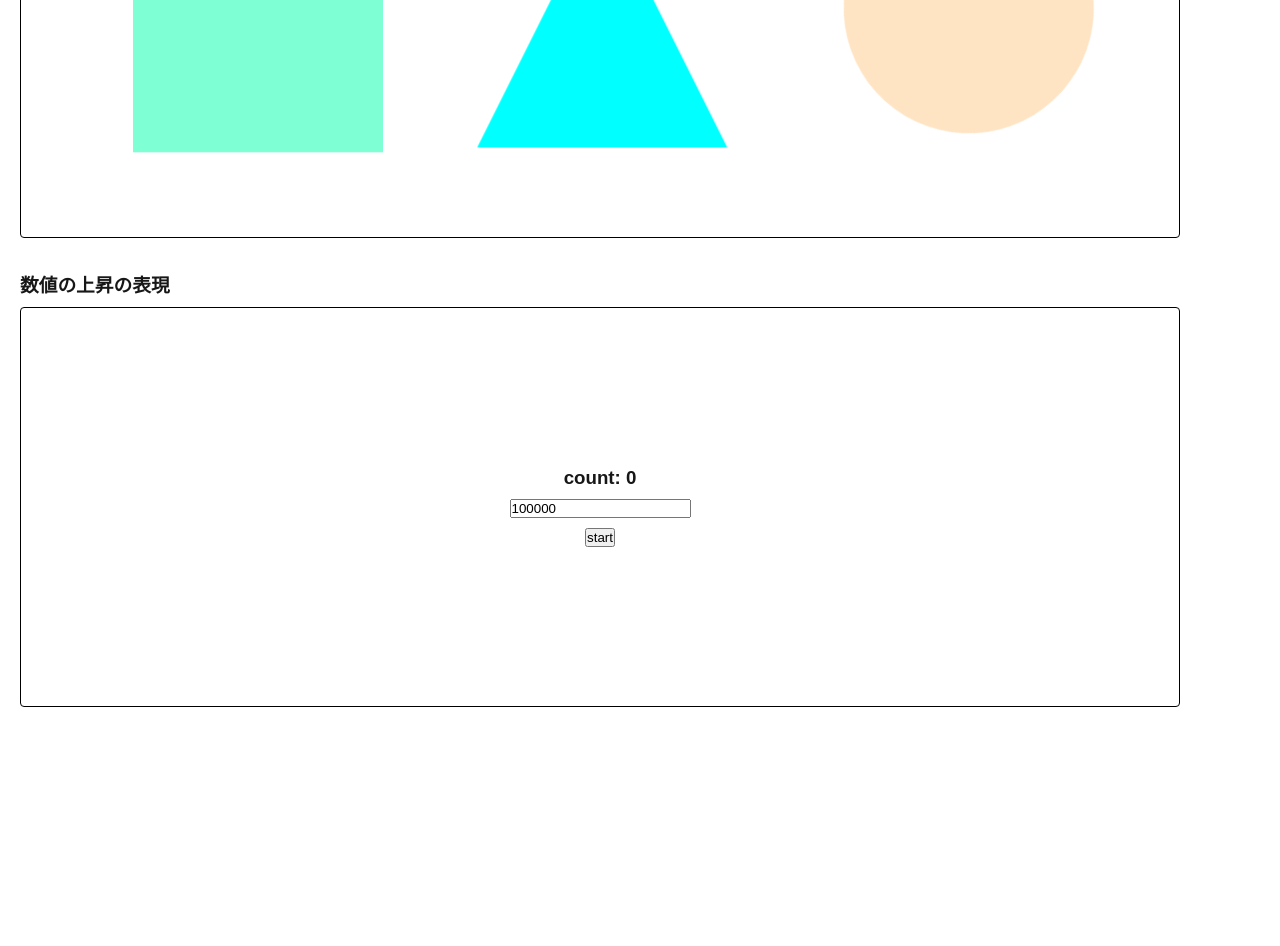
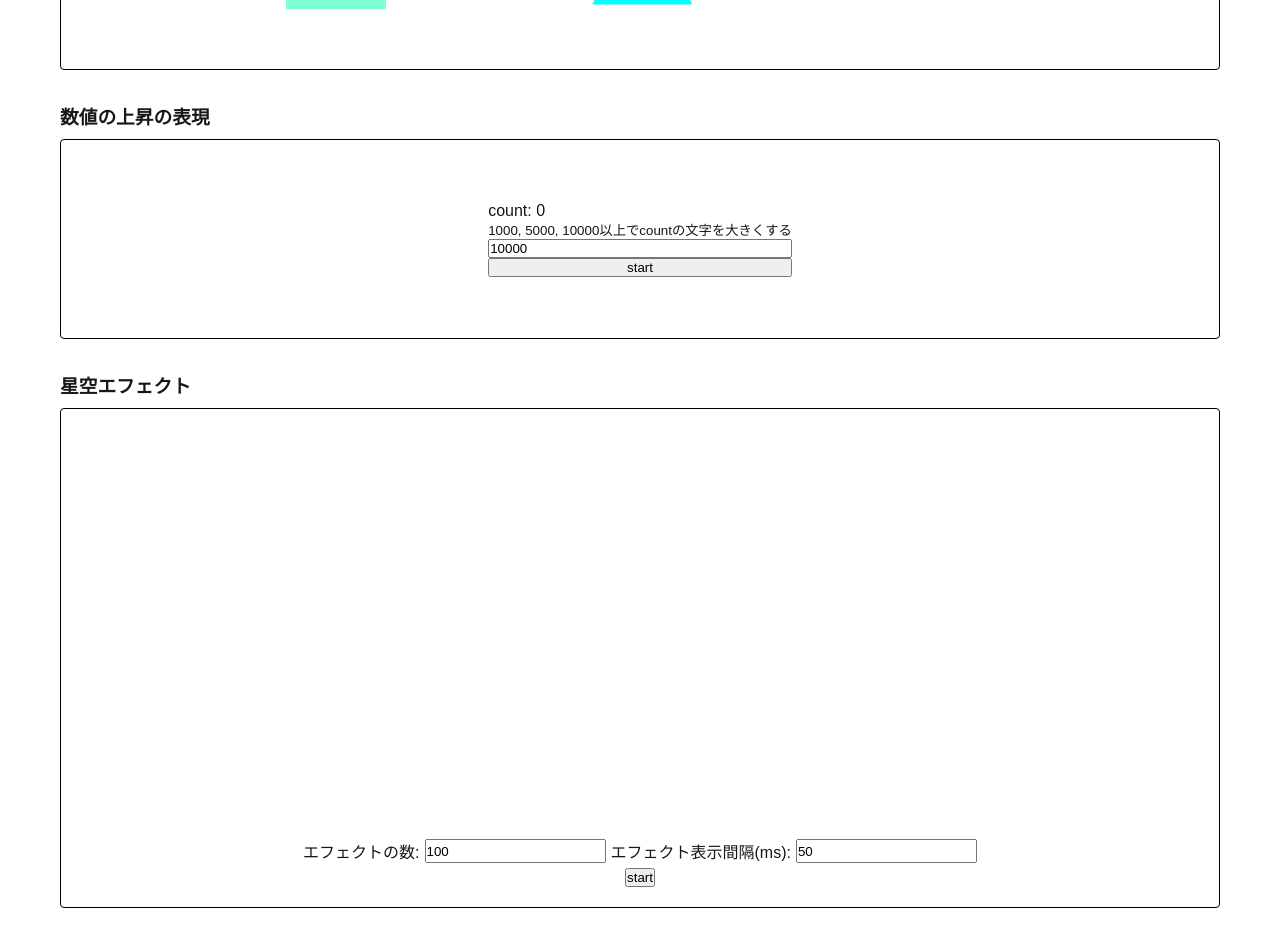
Before and after one commit to TatsuA-labs/my_portfolio, a Next.js app: page /play_ground in a window 1280 px wide. Shown: the part 460-1406 px from the top of the page. Before the commit the page ends 1237 px from the top, so only its background shows below. Built offline with nearby package versions, Linux system fonts and the light colour scheme.

Commit message:
星空のエフェクトを追加

```diff
--- a/app/play_ground/_components/CountUp.module.scss
+++ b/app/play_ground/_components/CountUp.module.scss
@@ -1,4 +1,4 @@
-.count_up {
+.count_up_wrapper {
   height: 100%;
   display: flex;
   flex-direction: column;
@@ -6,3 +6,8 @@
   align-items: center;
   gap: 10px;
 }
+.count_up {
+  display: flex;
+  flex-direction: column;
+  justify-content: center;
+}
--- a/app/play_ground/_components/CountUp.tsx
+++ b/app/play_ground/_components/CountUp.tsx
@@ -1,21 +1,24 @@
 "use client";
 
-import { ChangeEvent, useState } from "react";
+import { useState } from "react";
 import UseServerContents from "@/app/play_ground/_components/contents/UseServerContents";
 import styles from "@/app/play_ground/_components/CountUp.module.scss";
 
+enum DisplayType {
+  P = "P",
+  H3 = "H3",
+  H2 = "H2",
+  H1 = "H1",
+}
+
 const CountUp = () => {
   const [count, setCount] = useState(0);
-  const [value, setValue] = useState(100000);
-
+  const [value, setValue] = useState(10000);
+  const [displayType, setDisplayType] = useState<DisplayType>(DisplayType.P);
   const countUpInterval = 20; // 更新速度
-  const countUpDuration = 2500; // 更新期間
+  const countUpDuration = 5000; // 更新期間
   const maxSteps = countUpDuration / countUpInterval; // 更新回数
   const increment = value / maxSteps; // 一回の値の増加量
-
-  const handleInputChange = (e: ChangeEvent<HTMLInputElement>) => {
-    setValue(Number(e.target.value));
-  };
 
   const startCountUp = () => {
     setCount(0);
@@ -25,21 +28,48 @@ const CountUp = () => {
           clearInterval(interval);
           return value;
         }
-        return prev + increment;
+        const newVal = prev + increment;
+        setNewDisplayType(newVal);
+        return newVal;
       });
     }, countUpInterval);
   };
+  const setNewDisplayType = (val: number) => {
+    let displayEnum = DisplayType.P;
+
+    if (val >= 10000) {
+      displayEnum = DisplayType.H1;
+    } else if (val >= 5000) {
+      displayEnum = DisplayType.H2;
+    } else if (val >= 1000) {
+      displayEnum = DisplayType.H3;
+    }
+    setDisplayType(displayEnum);
+  };
+
   return (
     <UseServerContents title="数値の上昇の表現">
+      <div className={styles.count_up_wrapper}>
         <div className={styles.count_up}>
+          {displayType === DisplayType.H1 && (
+            <h1>count: {Math.floor(count)}</h1>
+          )}
+          {displayType === DisplayType.H2 && (
+            <h2>count: {Math.floor(count)}</h2>
+          )}
+          {displayType === DisplayType.H3 && (
             <h3>count: {Math.floor(count)}</h3>
+          )}
+          {displayType === DisplayType.P && <p>count: {Math.floor(count)}</p>}
+          <small>1000, 5000, 10000以上でcountの文字を大きくする</small>
           <input
             type="number"
-          onChange={handleInputChange}
+            onChange={(e) => setValue(Number(e.target.value))}
             placeholder="入力してください"
             defaultValue={value}
           />
           <button onClick={() => startCountUp()}>start</button>
+        </div>
       </div>
     </UseServerContents>
   );
--- /dev/null
+++ b/app/play_ground/_components/DamageEffect.module.scss
@@ -0,0 +1,44 @@
+.damage_effect {
+  position: relative;
+  width: 100%;
+  height: 100%;
+}
+.effect_image {
+  position: absolute;
+  animation: scale_in_out 1s;
+  animation-fill-mode: forwards;
+}
+.input_wrapper {
+  position: absolute;
+  bottom: 0;
+  display: flex;
+  flex-direction: column;
+  align-items: center;
+  width: 100%;
+  gap: 5px;
+}
+.input_container {
+  display: flex;
+  justify-content: center;
+  gap: 5px;
+  width: 100%;
+}
+
+@keyframes scale_in_out {
+  0% {
+    transform: scale(0);
+    opacity: 0;
+  }
+  50% {
+    transform: scale(1);
+    opacity: 1;
+  }
+  75% {
+    transform: scale(1);
+    opacity: 1;
+  }
+  100% {
+    transform: scale(0);
+    opacity: 0;
+  }
+}
--- /dev/null
+++ b/app/play_ground/_components/DamageEffect.tsx
@@ -0,0 +1,90 @@
+"use client";
+
+import { useEffect, useState } from "react";
+import Image from "next/image";
+import UseServerContents from "@/app/play_ground/_components/contents/UseServerContents";
+import styles from "@/app/play_ground/_components/DamageEffect.module.scss";
+import { getRandomInt } from "@/utils/getRandomNumber";
+
+type Effects = {
+  id: number;
+  x: number;
+  y: number;
+};
+const DamageEffect = () => {
+  const [displayEffect, setDisplayEffect] = useState(0);
+  const [effectCount, setEffectCount] = useState(100);
+  const [intervalTime, setIntervalTime] = useState(50);
+  const [effects, setEffects] = useState<Effects[]>([]);
+
+  useEffect(() => {
+    const newEffects = Array.from({ length: effectCount }, (_, i) => {
+      return {
+        id: i + 1,
+        x: getRandomInt(90),
+        y: getRandomInt(70, 0),
+      };
+    });
+    setEffects(newEffects);
+  }, [effectCount]);
+
+  const startEffect = () => {
+    let count = 0;
+    const interval = setInterval(() => {
+      setDisplayEffect(count);
+
+      if (count >= effectCount) {
+        clearInterval(interval);
+        setTimeout(() => setDisplayEffect(0), 1000);
+      }
+      count++;
+    }, intervalTime);
+  };
+
+  return (
+    <UseServerContents title="星空エフェクト" height={500}>
+      <div className={styles.damage_effect}>
+        {effects.map((effect) => (
+          <Image
+            key={effect.id}
+            src="/damage_effect.png"
+            alt="Damage Effect"
+            width={100}
+            height={100}
+            className={styles.effect_image}
+            style={{
+              left: `${effect.x}%`,
+              top: `${effect.y}%`,
+              display: displayEffect >= effect.id ? "" : "none",
+            }}
+          />
+        ))}
+        <div className={styles.input_wrapper}>
+          <div className={styles.input_container}>
+            <label htmlFor="count">エフェクトの数:</label>
+            <input
+              type="number"
+              name="count"
+              onChange={(e) => setEffectCount(Number(e.target.value))}
+              placeholder="入力してください"
+              defaultValue={effectCount}
+            />
+            <label htmlFor="interval">エフェクト表示間隔(ms):</label>
+            <input
+              type="number"
+              name="interval"
+              onChange={(e) => setIntervalTime(Number(e.target.value))}
+              placeholder="入力してください"
+              defaultValue={intervalTime}
+            />
+          </div>
+          <button onClick={() => startEffect()} className={styles.width_150}>
+            start
+          </button>
+        </div>
+      </div>
+    </UseServerContents>
+  );
+};
+
+export default DamageEffect;
--- a/app/play_ground/_components/TransformAnimation.module.scss
+++ b/app/play_ground/_components/TransformAnimation.module.scss
@@ -1,24 +1,24 @@
 .square {
-  max-width: 250px;
+  max-width: 100px;
   width: 100%;
-  max-height: 250px;
+  max-height: 100px;
   height: 100%;
   background-color: aquamarine;
   animation: squreMove 3s infinite;
 }
 .triangle {
   clip-path: polygon(50% 0, 100% 100%, 0 100%);
-  max-width: 250px;
+  max-width: 100px;
   width: 100%;
-  max-height: 250px;
+  max-height: 100px;
   height: 100%;
   background-color: aqua;
   animation: triangleMove 3s infinite;
 }
 .circle {
-  max-width: 250px;
+  max-width: 100px;
   width: 100%;
-  max-height: 250px;
+  max-height: 100px;
   height: 100%;
   border-radius: 50%;
   background-color: bisque;
--- a/app/play_ground/_components/contents/UseServerContents.module.scss
+++ b/app/play_ground/_components/contents/UseServerContents.module.scss
@@ -14,7 +14,6 @@
 }
 .content {
   width: 100%;
-  height: 400px;
   border: 1px solid black;
   border-radius: 4px;
   padding: 20px;
--- a/app/play_ground/_components/contents/UseServerContents.tsx
+++ b/app/play_ground/_components/contents/UseServerContents.tsx
@@ -5,16 +5,21 @@ type UseServerContentsProps = {
   children: ReactNode;
   title: string;
   isFlex?: boolean;
+  height?: number;
 };
 const UseServerContents = ({
   children,
   title,
   isFlex,
+  height = 200,
 }: UseServerContentsProps) => {
   return (
     <div className={styles.content_wrapper}>
       <h3>{title}</h3>
-      <div className={`${isFlex && styles.flex_content} ${styles.content}`}>
+      <div
+        className={`${isFlex && styles.flex_content} ${styles.content}`}
+        style={{ height: height }}
+      >
         {children}
       </div>
     </div>
--- a/app/play_ground/page.tsx
+++ b/app/play_ground/page.tsx
@@ -1,10 +1,11 @@
 import CountUp from "@/app/play_ground/_components/CountUp";
+import DamageEffect from "@/app/play_ground/_components/DamageEffect";
 import TransformAnimation from "@/app/play_ground/_components/TransformAnimation";
 import styles from "@/app/play_ground/page.module.scss";
 
 const Page = () => {
   return (
-    <div className={styles.Page}>
+    <div className={styles.page}>
       <div className={styles.page_container}>
         <div className={styles.title_wrapper}>
           <h1>遊び場へようこそ！！！</h1>
@@ -16,6 +17,7 @@ const Page = () => {
         </div>
         <TransformAnimation />
         <CountUp />
+        <DamageEffect />
       </div>
     </div>
   );
--- a/eslint.config.mjs
+++ b/eslint.config.mjs
@@ -23,6 +23,7 @@ const eslintConfig = [
     rules: {
       semi: ["error"],
       quotes: ["error", "double"],
+      "no-unused-vars": "off",
       "unused-imports/no-unused-imports": "error",
       "import/no-duplicates": "error",
       "import/order": [
--- /dev/null
+++ b/utils/getRandomNumber.ts
@@ -0,0 +1,6 @@
+export const getRandomInt = (max: number, min?: number) => {
+  if (min) {
+    return Math.floor(Math.random() * (max - min + 1) + min);
+  }
+  return Math.floor(Math.random() * (max + 1));
+};
```
Also changed, not shown: public/damage_effect.png (added). Lines whose indentation alone changed are shown as unchanged.
